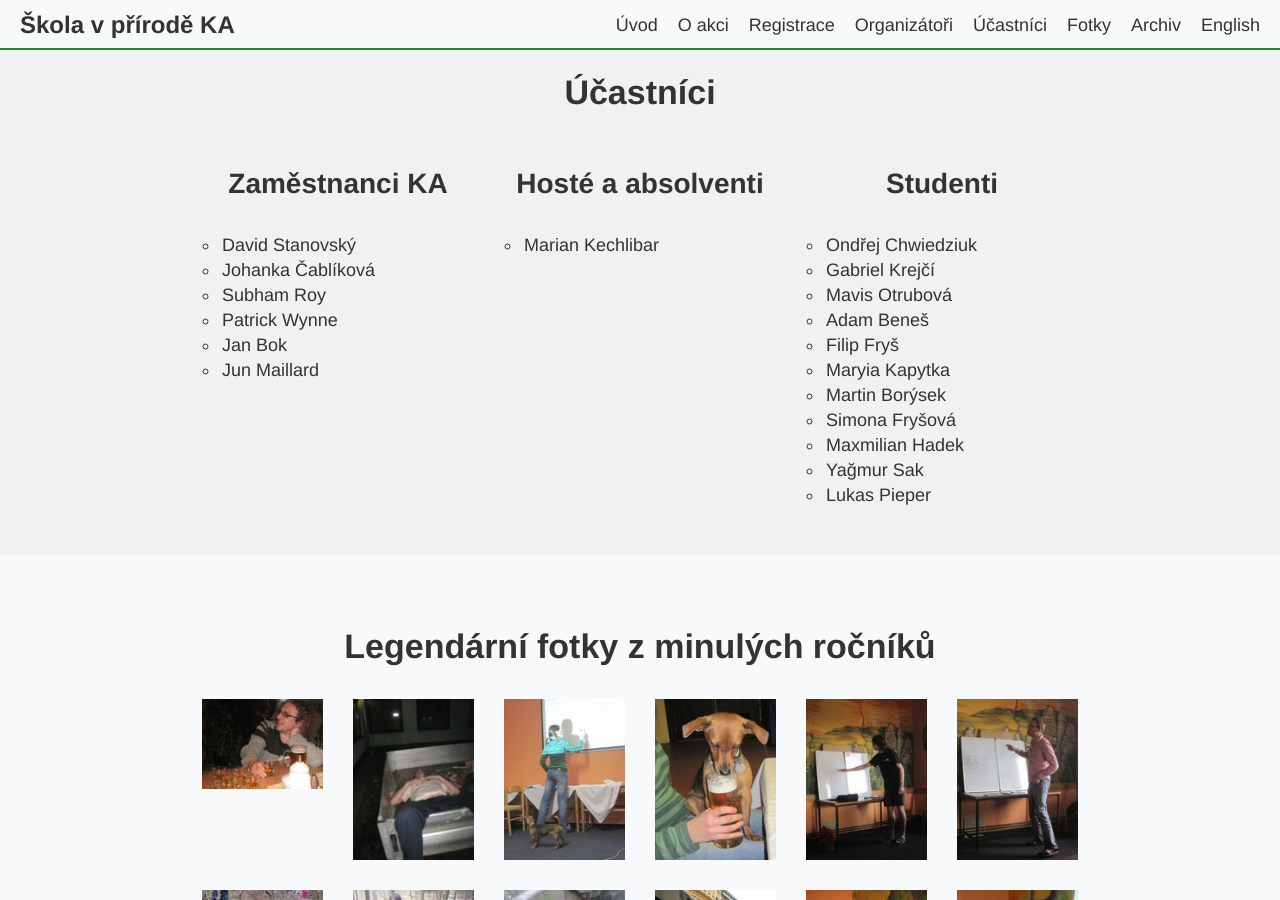
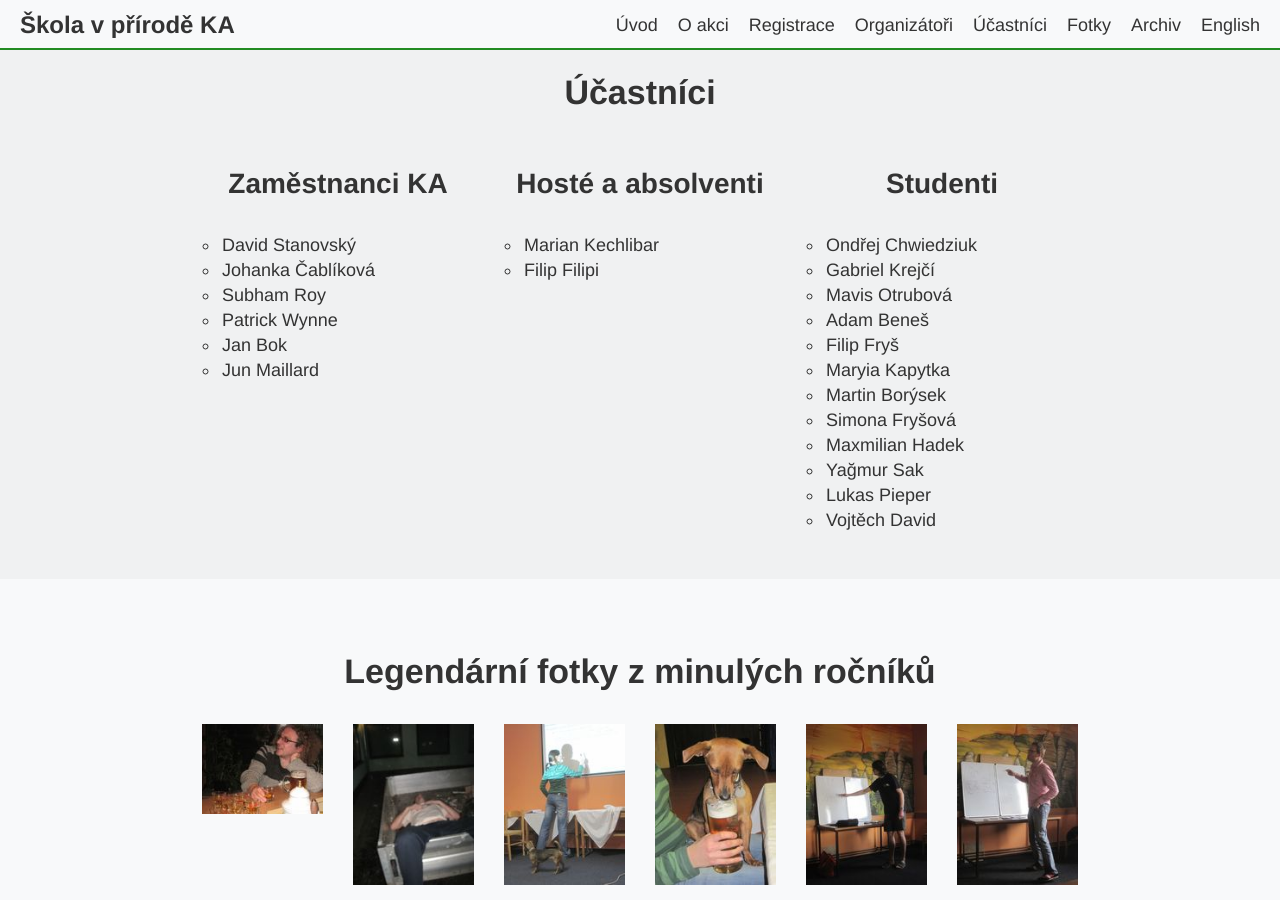
Before and after one commit to ondrachwiedziuk/skolavprirodenew, a Jekyll site: the page built from index.md, in a window 1280 px wide and 900 px high, scrolled down 3637 px. Built offline with Jekyll 4.4.1, drawn with Linux system fonts in a browser that asks for light colours.

Commit message:
New participants

```diff
--- a/_includes/participants.html
+++ b/_includes/participants.html
@@ -49,6 +49,9 @@
                     <li>
                       Marian Kechlibar
                     </li>
+                    <li>
+                      Filip Filipi
+                    </li>
                   </ul>
             </div>
             <div class="cell">
@@ -93,6 +96,9 @@
                     <li>
                       Lukas Pieper
                     </li>
+                    <li>
+                      Vojtěch David
+                    </li>
                   </ul>
             </div>
         </div>
```
